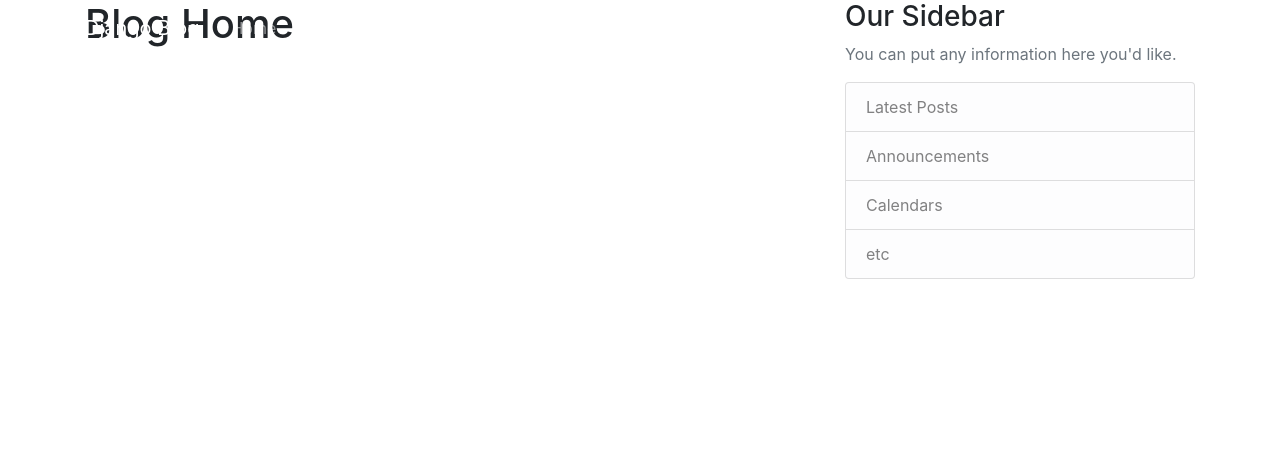
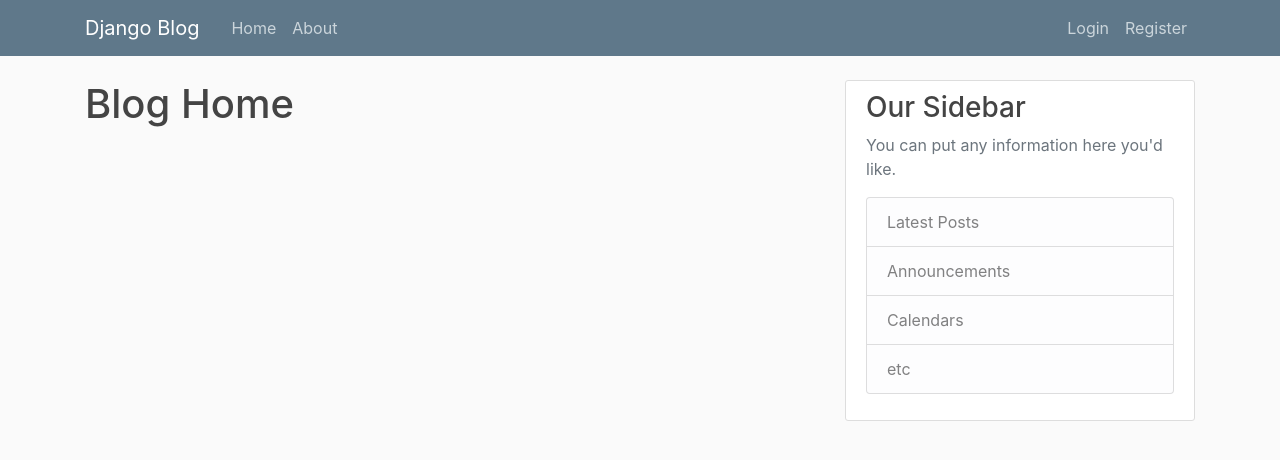
Before and after one commit to Nyame-Wolf/Django_Practice, a Django app: page / in a window 1280 px wide. Shown: the top 460 px of the page. Run offline with Django 3.2, Linux system fonts and the light colour scheme; some libraries are stand-ins or nearby versions.

Commit message:
Adding static css files

```diff
--- /dev/null
+++ b/Blog_App/blog/blog_app/static/blog_app/main.css
@@ -0,0 +1,84 @@
+body {
+    background: #fafafa;
+    color: #333333;
+    margin-top: 5rem;
+  }
+
+  h1, h2, h3, h4, h5, h6 {
+    color: #444444;
+  }
+
+  ul {
+    margin: 0;
+  }
+
+  .bg-steel {
+    background-color: #5f788a;
+  }
+
+  .site-header .navbar-nav .nav-link {
+    color: #cbd5db;
+  }
+
+  .site-header .navbar-nav .nav-link:hover {
+    color: #ffffff;
+  }
+
+  .site-header .navbar-nav .nav-link.active {
+    font-weight: 500;
+  }
+
+  .content-section {
+    background: #ffffff;
+    padding: 10px 20px;
+    border: 1px solid #dddddd;
+    border-radius: 3px;
+    margin-bottom: 20px;
+  }
+
+  .article-title {
+    color: #444444;
+  }
+
+  a.article-title:hover {
+    color: #428bca;
+    text-decoration: none;
+  }
+
+  .article-content {
+    white-space: pre-line;
+  }
+
+  .article-img {
+    height: 65px;
+    width: 65px;
+    margin-right: 16px;
+  }
+
+  .article-metadata {
+    padding-bottom: 1px;
+    margin-bottom: 4px;
+    border-bottom: 1px solid #e3e3e3
+  }
+
+  .article-metadata a:hover {
+    color: #333;
+    text-decoration: none;
+  }
+
+  .article-svg {
+    width: 25px;
+    height: 25px;
+    vertical-align: middle;
+  }
+
+  .account-img {
+    height: 125px;
+    width: 125px;
+    margin-right: 20px;
+    margin-bottom: 16px;
+  }
+
+  .account-heading {
+    font-size: 2.5rem;
+  }
--- a/Blog_App/blog/blog_app/templates/blog_app/base.html
+++ b/Blog_App/blog/blog_app/templates/blog_app/base.html
@@ -1,6 +1,8 @@
+{% load static %}
 <!DOCTYPE html>
-<html lang="en">
+<html>
 <head>
+
     <!-- Required meta tags -->
     <meta charset="utf-8">
     <meta name="viewport" content="width=device-width, initial-scale=1, shrink-to-fit=no">
@@ -8,20 +10,26 @@
     <!-- Bootstrap CSS -->
     <link rel="stylesheet" href="https://stackpath.bootstrapcdn.com/bootstrap/4.3.1/css/bootstrap.min.css" integrity="sha384-ggOyR0iXCbMQv3Xipma34MD+dH/1fQ784/j6cY/iJTQUOhcWr7x9JvoRxT2MZw1T" crossorigin="anonymous">
 
-    <title>Document</title>
+    <link rel="stylesheet" type="text/css" href="{% static 'blog_app/main.css' %}">
+
+    {% if title %}
+        <title>Django Blog - {{ title }}</title>
+    {% else %}
+        <title>Django Blog</title>
+    {% endif %}
 </head>
 <body>
     <header class="site-header">
       <nav class="navbar navbar-expand-md navbar-dark bg-steel fixed-top">
         <div class="container">
-                <a class="navbar-brand mr-4" href="/">Django Blog</a>
+          <a class="navbar-brand mr-4" href="{% url 'blog-home' %}">Django Blog</a>
           <button class="navbar-toggler" type="button" data-toggle="collapse" data-target="#navbarToggle" aria-controls="navbarToggle" aria-expanded="false" aria-label="Toggle navigation">
           <span class="navbar-toggler-icon"></span>
           </button>
           <div class="collapse navbar-collapse" id="navbarToggle">
             <div class="navbar-nav mr-auto">
-                    <a class="nav-item nav-link" href="/">Home</a>
-                    <a class="nav-item nav-link" href="/about">About</a>
+              <a class="nav-item nav-link" href="{% url 'blog-home' %}">Home</a>
+              <a class="nav-item nav-link" href="{% url 'blog-about' %}">About</a>
             </div>
             <!-- Navbar Right Side -->
             <div class="navbar-nav">
@@ -53,7 +61,6 @@
       </div>
     </main>
 
-
     <!-- Optional JavaScript -->
     <!-- jQuery first, then Popper.js, then Bootstrap JS -->
     <script src="https://code.jquery.com/jquery-3.3.1.slim.min.js" integrity="sha384-q8i/X+965DzO0rT7abK41JStQIAqVgRVzpbzo5smXKp4YfRvH+8abtTE1Pi6jizo" crossorigin="anonymous"></script>
```
Lines whose indentation alone changed are shown as unchanged.
